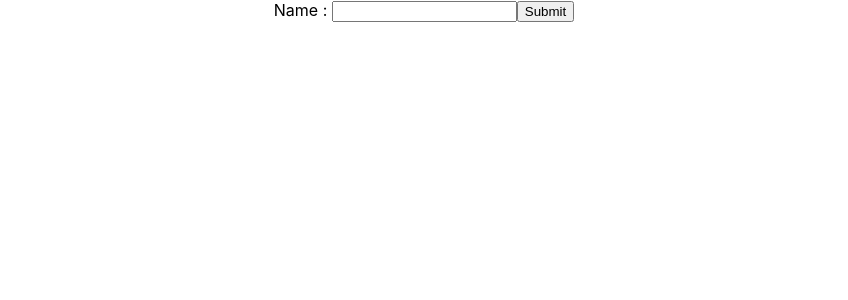
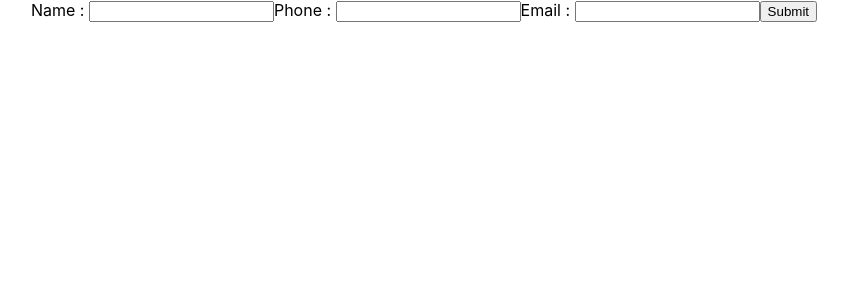
Before and after one commit to ahmadfajri/IntroReact, a React (Create React App) app: page / in a window 1280 px wide. Shown: the top 300 px of the page, without its empty margins (216-1064 px from the left). Built offline with nearby package versions, Linux system fonts and the light colour scheme.

Commit message:
membuat form multiple

```diff
--- a/src/App.js
+++ b/src/App.js
@@ -1,11 +1,11 @@
 import React from 'react';
 import './App.css';
-import FormInput from './FormInput';
+import FormMultiple from './FormMultiple';
 
 function App() {
   return (
     <div className="App">
-      <FormInput />
+      <FormMultiple />
     </div>
   );
 }
--- a/src/FormInput.js
+++ b/src/FormInput.js
@@ -10,7 +10,7 @@ const FormInput = () => {
   }
 
   return <form onSubmit={handleSubmit}>
-    <InputText label='Name' value={name} onCustomChange={(e) => setName(e.target.value)} />
+    <InputText label='Name' value={name} onChange={(e) => setName(e.target.value)} />
     <input type='submit' value='Submit' />
   </form>
 }
--- /dev/null
+++ b/src/FormMultiple.js
@@ -0,0 +1,25 @@
+import * as React from 'react'
+import InputText from './InputText'
+
+const FormMultiple = () => {
+  const [form, setForm] = React.useState({
+    name: '',
+    phone: '',
+    email: ''
+  })
+
+  const handleSubmit = event => {
+    event.preventDefault()
+
+    alert(JSON.stringify(form))
+  }
+
+  return <form onSubmit={handleSubmit}>
+    <InputText label="Name" value={form.name} onChange={(e) => setForm({ ...form, name: e.target.value })} />
+    <InputText label="Phone" value={form.phone} onChange={(e) => setForm({ ...form, phone: e.target.value })} />
+    <InputText label="Email" value={form.email} onChange={(e) => setForm({ ...form, email: e.target.value })} />
+    <input type='submit' value='Submit' />
+  </form>
+}
+
+export default FormMultiple
--- a/src/InputText.js
+++ b/src/InputText.js
@@ -1,9 +1,9 @@
 import * as React from 'react'
 
-const InputText = ({ label, value, onCustomChange }) => {
+const InputText = ({ label, value, onChange }) => {
 
   return <label>
-    {label} : <input type='text' value={value} onChange={onCustomChange} />
+    {label} : <input type='text' value={value} onChange={onChange} />
   </label>
 }
 
```
